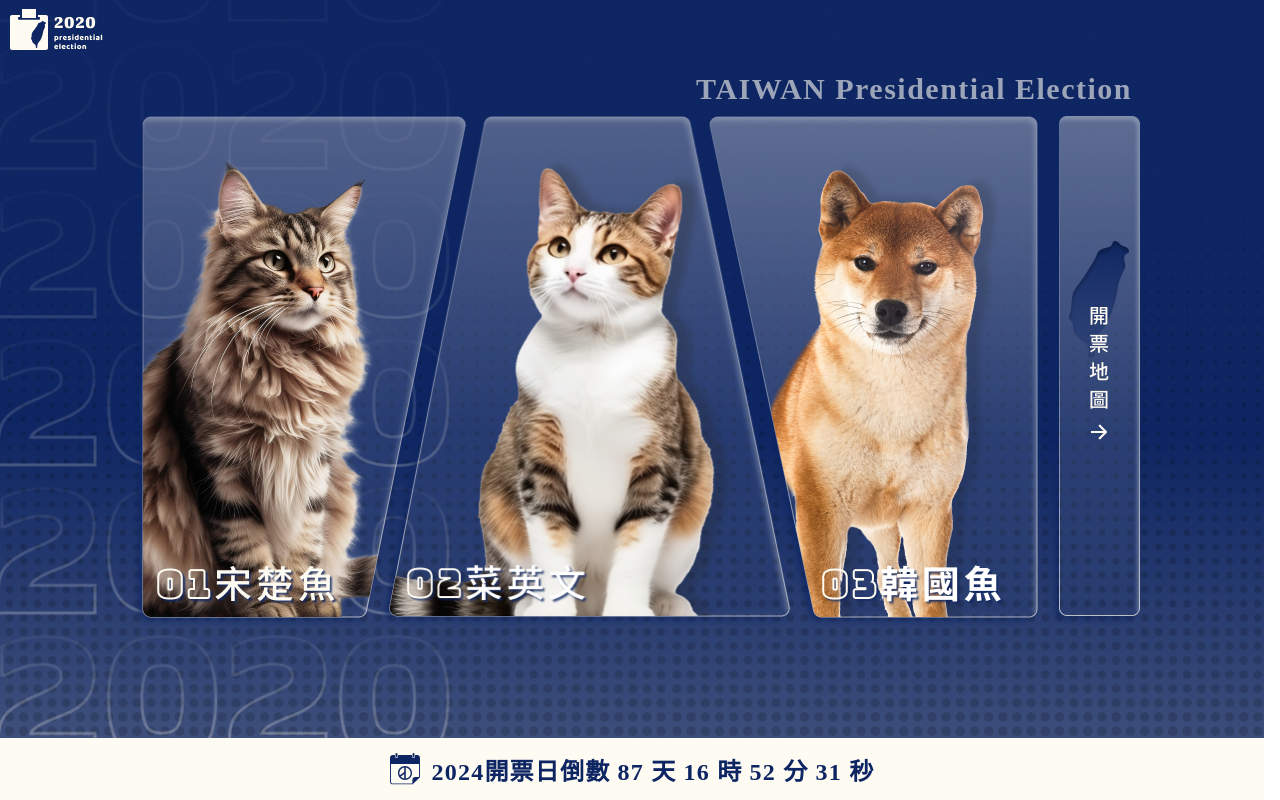
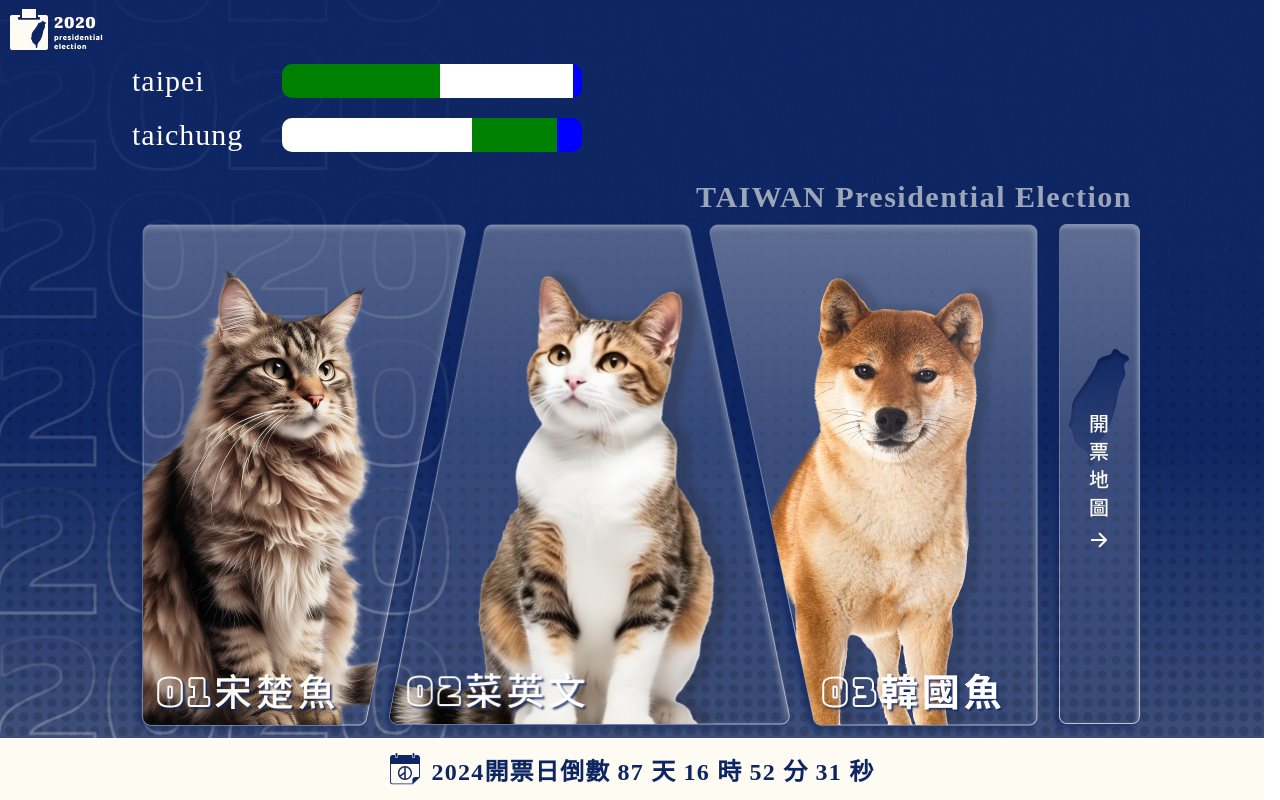
Before and after one commit to edwardtsai54398/F2Evotefortw2024, a Vue app: page / in a window 1280 px wide. Built offline with nearby package versions, Linux system fonts and the light colour scheme.

Commit message:
新增橫向長條圖組件

```diff
--- /dev/null
+++ b/src/components/VoteBar.vue
@@ -0,0 +1,97 @@
+<template>
+  <div class="vote-bar">
+    <span class="title">
+      {{ data.name }}
+    </span>
+    <div class="bar-ratio">
+      <div ref="bar1"></div>
+      <div ref="bar2"></div>
+      <div ref="bar3"></div>
+    </div>
+  </div>
+</template>
+
+<script>
+import { ref, reactive, computed, onMounted } from "vue";
+export default {
+  name: 'VoteBar',
+  props: ["data"],
+  setup(props) {
+    const bar1 = ref(null);
+    const bar2 = ref(null);
+    const bar3 = ref(null);
+    const { vote } = props.data;
+    const totalVote = computed(() => {
+      const total = Object.values(vote).reduce((accu, cur) => accu + cur , 0);
+      return total;
+    });
+    onMounted(() => {
+      // 處理各政黨得票率
+      const perPartyRation = (party, sum) => {
+        const ratio = (sum / totalVote.value.toFixed(8)) * 100;
+        switch (party) {
+          case "民進黨":
+            bar1.value.style.width = `${ratio}%`;
+            bar1.value.style.backgroundColor = "green";
+            break;
+          case "國民黨":
+            bar2.value.style.width = `${ratio}%`
+            bar2.value.style.backgroundColor = "blue";
+            break;
+          case "民眾黨":
+            bar3.value.style.width = `${ratio}%`
+            bar3.value.style.backgroundColor = "white";
+            break;
+        }
+      };
+
+      // 處理政黨得票的排序，由高到低排序為左到右
+      const partyOrder = Object.values(vote).sort((a, b) => b - a);
+      for (let index = 0; index < partyOrder.length; index++) {
+        Object.keys(vote).forEach(party => {
+          perPartyRation(party, vote[party]);
+          if (vote[party] === partyOrder[index]) {
+            switch (party) {
+              case "民進黨":
+                bar1.value.style.order = `${index+1}`;
+                break;
+              case "國民黨":
+                bar2.value.style.order = `${index+1}`;
+                break;
+              case "民眾黨":
+                bar3.value.style.order = `${index+1}`;
+                break;
+              default:
+            }
+          }
+        })
+      }
+    })
+
+
+    return {
+      bar1,
+      bar2,
+      bar3,
+    }
+  },
+}
+</script>
+
+<style lang="scss" scoped>
+.vote-bar {
+  display: flex;
+  margin-bottom: 20px;
+  .title {
+    width: 150px;
+    font-size: 30px;
+    color: #fff;
+  }
+  .bar-ratio {
+    min-width: 300px;
+    display: flex;
+    border-radius: 10px;
+    overflow: hidden;
+  }
+}
+</style>
--- a/src/views/Home.vue
+++ b/src/views/Home.vue
@@ -1,5 +1,24 @@
 <script setup>
 import { ref } from "vue";
+import VoteBar from "@/components/VoteBar.vue";
+const datas = [
+  {
+    name: "taipei",
+    vote: {
+      "民進黨": 1000000,
+      "國民黨": 54515,
+      "民眾黨": 850000,
+    },
+  },
+  {
+    name: "taichung",
+    vote: {
+      "民進黨": 200000,
+      "國民黨": 60000,
+      "民眾黨": 450000,
+    },
+  },
+]
 
 const count = ref(0);
 </script>
@@ -12,6 +31,9 @@ const count = ref(0);
         <a href="#"><img src="../../public/LOGO.svg" alt="Logo" /></a>
       </header>
       <main>
+        <div v-for="data in datas" :key="data.name">
+          <VoteBar :data="data"/>
+        </div>
         <div class="txt">TAIWAN Presidential Election</div>
         <section class="player_list">
           <div class="player_1">
```
